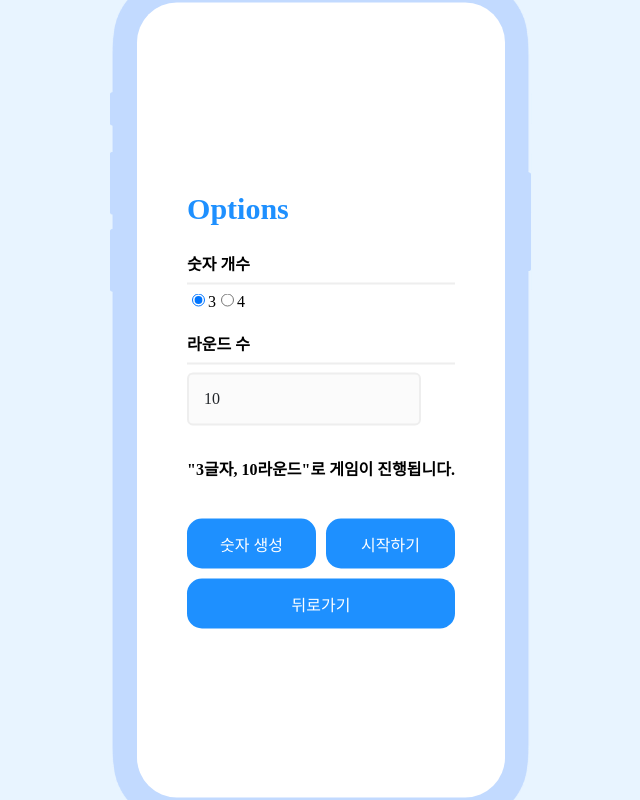
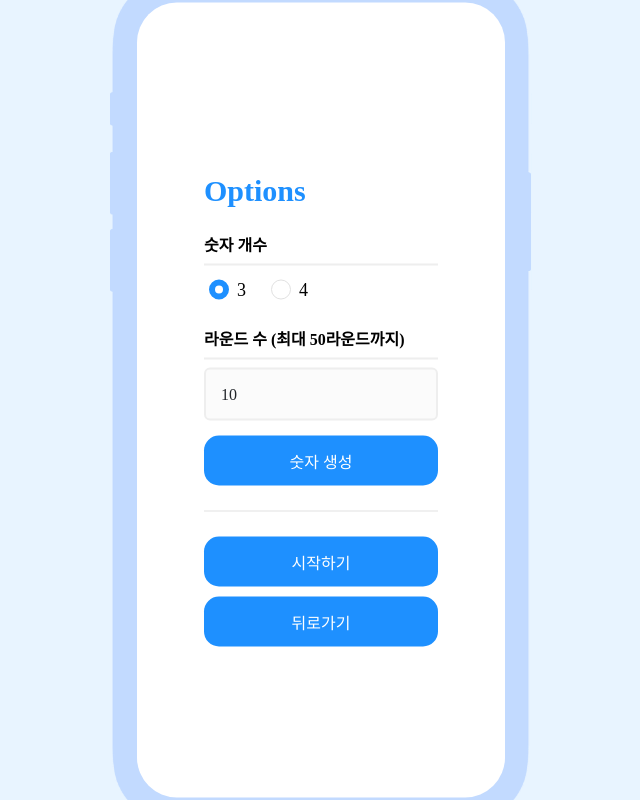
Before and after one commit to eundol0519/BullsAndCows, a React (Create React App) app: page /option in a window 1280 px wide. Shown: the whole page, without its empty margins (319-959 px from the left). Built offline with nearby package versions, Linux system fonts and the light colour scheme; a web font is replaced by a local one.

Commit message:
📰 : 추가 기능 구현
- 숫자 입력 시 input 값 비우기
- 동일한 숫자 입력 시 경고창
- 정답인 경우 해당 라운드 추가 노출
- 사용자가 최대 진행 라운드 선택할 수 있도록 수정
- input에 enter 기능 추가

```diff
--- a/src/elements/Button.tsx
+++ b/src/elements/Button.tsx
@@ -3,7 +3,7 @@ import styled from "@emotion/styled/macro";
 
 interface Props {
   children: ReactNode;
-  duplicateClickPrevention?: boolean;
+  loadingYN?: boolean;
   disabled?: boolean;
   onClick?: any;
   className?: string;
@@ -11,31 +11,31 @@ interface Props {
 
 const Button = ({
   children,
-  duplicateClickPrevention = false,
+  loadingYN = false,
   disabled = false,
   onClick,
   className,
 }: Props) => {
-  const [requestingApi, setRequestingApi] = useState(false);
+  const [loading, setLoading] = useState(false);
 
   return (
     <Wrap
       className={className}
       type="button"
       onClick={
-        Boolean(duplicateClickPrevention)
+        Boolean(loadingYN)
           ? () => {
-              if (requestingApi) return;
+              if (loading) return;
 
-              setRequestingApi(true);
+              setLoading(true);
               setTimeout(() => {
                 onClick && onClick();
-                setRequestingApi(false);
-              }, 1000);
+                setLoading(false);
+              }, 500);
             }
           : onClick
       }
-      disabled={requestingApi || disabled}
+      disabled={loading || disabled}
     >
       {children}
     </Wrap>
--- a/src/pages/Game.tsx
+++ b/src/pages/Game.tsx
@@ -1,4 +1,9 @@
-import { useEffect, useState } from "react";
+import React, {
+  InputHTMLAttributes,
+  ReactComponentElement,
+  useEffect,
+  useState,
+} from "react";
 import { useRecoilValue } from "recoil";
 import { getGameOptionState } from "../recoil/atom";
 import { useNavigate } from "react-router-dom";
@@ -8,7 +13,8 @@ import Input from "../elements/Input";
 import { css } from "@emotion/react";
 import Button from "../elements/Button";
 
-interface AnswerLogProps {
+interface InputRoundProps {
+  [key: string]: string | number;
   number: string;
   strike: number;
   ball: number;
@@ -18,14 +24,13 @@ interface AnswerLogProps {
 const Game = () => {
   const navigation = useNavigate();
 
-  const { numberCount, roundCount, numbers } =
-    useRecoilValue(getGameOptionState);
-  const [answer, setAnswer] = useState("");
-  const [answerLog, setAnswerLog] = useState<AnswerLogProps[]>([]);
+  const { count, round, answer } = useRecoilValue(getGameOptionState);
+  const [input, setInput] = useState("");
+  const [inputRound, setInputRound] = useState<InputRoundProps[]>([]);
   const [end, setEnd] = useState(false);
 
   useEffect(() => {
-    if (numbers.length === 0) {
+    if (answer.length === 0) {
       navigation("/option");
     }
   }, []);
@@ -33,54 +38,69 @@ const Game = () => {
   const inputHandler = (e: React.ChangeEvent<HTMLInputElement>) => {
     const value = e.target.value;
 
-    if (value.length > numberCount) {
+    if (value.length > count) {
       return;
     } else {
-      setAnswer(value);
+      setInput(value);
     }
   };
 
   const submit = () => {
-    if (answerLog.length >= 10) {
+    // 현재 라운드 > 총 라운드인 경우
+    if (inputRound.length >= round) {
       setEnd(true);
       notify({
         type: "error",
-        text: "10라운드까지 정답을 맞추지 못하셨습니다😢 게임이 종료됩니다.",
+        text: `${inputRound.length}라운드까지 정답을 맞추지 못하셨습니다😢 게임이 종료됩니다.`,
       });
       return;
     }
 
-    const strikeCount = numbers.filter(
-      (item, i) => Number(answer.split("")[i]) === item
+    // 중복된 숫자를 입력한 경우
+    const sameAnswer = inputRound.some((item) => item.number === input);
+
+    if (sameAnswer) {
+      notify({
+        type: "error",
+        text: "동일한 숫자는 입력이 불가합니다.",
+      });
+      setInput("");
+      return;
+    }
+
+    const strikeCount = answer.filter(
+      (item, i) => Number(input.split("")[i]) === item
     ).length;
 
-    if (strikeCount === numberCount) {
+    if (strikeCount === count) {
       setEnd(true);
       notify({
         type: "success",
-        text: "정답입니다🥳",
+        text: `${round}라운드 중 ${
+          inputRound.length + 1
+        }라운드에 정답을 맞추셨습니다.🥳`,
       });
     }
 
-    const ballCount = answer
+    const ballCount = input
       .split("")
       .filter(
-        (item, i) =>
-          numbers[i] !== Number(item) && numbers.includes(Number(item))
+        (item, i) => answer[i] !== Number(item) && answer.includes(Number(item))
       ).length;
 
-    const outCount = numberCount - (strikeCount + ballCount);
+    const outCount = count - (strikeCount + ballCount);
 
     const log = {
-      number: answer,
+      number: input,
       strike: strikeCount,
       ball: ballCount,
       out: outCount,
     };
 
-    setAnswerLog((prev) => {
+    setInputRound((prev) => {
       return [...prev, log];
     });
+    setInput("");
   };
 
   return (
@@ -92,24 +112,35 @@ const Game = () => {
           margin: 0;
         `}
       >
-        {answerLog.length <= 10 && end ? numbers : numbers.map((_) => "_ ")}
+        {inputRound.length <= 10 && end ? answer : answer.map((_) => "_ ")}
       </h1>
-      <LogList lengthYN={answerLog.length > 0}>
-        {answerLog.map((item) => (
+      <p
+        css={css`
+          margin-top: 0;
+          text-align: center;
+        `}
+      >
+        (현재 라운드 : {inputRound.length}/{round})
+      </p>
+      <LogList lengthYN={inputRound.length > 0}>
+        {inputRound.map((item) => (
+          <React.Fragment key={item.number}>
             <LogItem>
               <strong>{item.number}</strong>
               <hr />
               Strike : <strong>{item.strike}</strong> | Ball :{" "}
               <strong>{item.ball}</strong> | Out : <strong>{item.out}</strong>
             </LogItem>
+          </React.Fragment>
         ))}
       </LogList>
       <Input
         type="number"
-        name="answer"
+        name="count"
         onChange={inputHandler}
-        value={answer}
-        placeholder={`${numberCount}개의 숫자를 입력해주세요.`}
+        value={input}
+        placeholder={`${count}개의 숫자를 입력해주세요.`}
+        enter={submit}
       />
       <div>
         <Button onClick={submit} disabled={end}>
@@ -117,10 +148,14 @@ const Game = () => {
         </Button>
         <Button
           onClick={() => {
+            if (end) {
+              navigation("/");
+            } else {
               navigation("/option");
+            }
           }}
         >
-          뒤로가기
+          {end ? "메인으로" : "뒤로가기"}
         </Button>
       </div>
       <Toast />
@@ -129,11 +164,12 @@ const Game = () => {
 };
 
 const LogList = styled.div<{ lengthYN: boolean }>`
-  max-height: 400px;
+  max-height: 300px;
   overflow: auto;
   padding: 10px;
   border-radius: 15px;
-  background: ${({ lengthYN }) => (lengthYN ? "#eee" : "white")};
+  background: ${({ lengthYN }) =>
+    lengthYN ? "rgba(238, 238, 238, 0.5)" : "white"};
 `;
 
 const LogItem = styled.div`
--- a/src/pages/Option.tsx
+++ b/src/pages/Option.tsx
@@ -11,25 +11,24 @@ import Button from "../elements/Button";
 const Option = () => {
   const navigation = useNavigate();
 
-  const [{ numberCount, roundCount }, setOptionState] =
-    useRecoilState(gameOptionState);
+  const [{ count, round }, setOptionState] = useRecoilState(gameOptionState);
 
   useEffect(() => {
     mixHandler();
-  }, [numberCount]);
+  }, [count]);
 
   const mixHandler = () => {
     const result = makeRandomNumber();
 
     setOptionState((prev) => {
-      return { ...prev, numbers: result };
+      return { ...prev, answer: result };
     });
   };
 
   const makeRandomNumber = () => {
     let numbers: number[] = [];
 
-    while (numbers.length < numberCount) {
+    while (numbers.length < count) {
       const number = Math.floor(Math.random() * 10); // 0 ~ 9
       const notSame = !numbers.includes(number);
 
@@ -41,20 +40,31 @@ const Option = () => {
 
   const countHandler = (e: React.ChangeEvent<HTMLInputElement>) => {
     const name = e.target.name;
-    let value: number | string = null;
+    let value: number = null;
 
     switch (name) {
-      case "numberCount":
-      case "roundCount":
-        value = Number(e.target.value);
+      case "count":
+      case "round":
+        const number = Number(e.target.value.replace(/[^0-9]/g, ""));
+
+        if (number <= 50) {
+          value = number;
+        } else {
+          notify({
+            type: "error",
+            text: "50라운드까지만 설정하실 수 있습니다.",
+          });
+          value = 50;
+        }
+
         break;
       default:
-        value = e.target.value;
+        console.error("case가 존재하지 않습니다.");
         break;
     }
 
     setOptionState((prev) => {
-      return { ...prev, [name]: value };
+      return { ...prev, [name]: value || null };
     });
   };
 
@@ -62,45 +72,38 @@ const Option = () => {
     <div>
       <h2>Options</h2>
       <div className="optionList">
-        <OptionItem>
+        <OptionItem margin={20}>
           <label className="title">숫자 개수</label>
           <hr />
-          <label>
+          <div className="radioWrap">
+            <RadioItem>
               <input
                 type="radio"
-              name="numberCount"
+                name="count"
                 value="3"
-              checked={numberCount === 3}
+                checked={count === 3}
                 onChange={countHandler}
               />
               3
-          </label>
-          <label>
+            </RadioItem>
+            <RadioItem>
               <input
                 type="radio"
-              name="numberCount"
+                name="count"
                 value="4"
-              checked={numberCount === 4}
+                checked={count === 4}
                 onChange={countHandler}
               />
               4
-          </label>
+            </RadioItem>
+          </div>
         </OptionItem>
-        <OptionItem className="option">
-          <label className="title">라운드 수</label>
+        <OptionItem className="option" margin={0}>
+          <label className="title">라운드 수 (최대 50라운드까지)</label>
           <hr />
-          <Input name="roundCount" value={roundCount} onChange={countHandler} />
+          <Input name="round" value={round} onChange={countHandler} />
         </OptionItem>
-        <p
-          css={css`
-            font-weight: 700;
-          `}
-        >
-          "{numberCount}글자, {roundCount}라운드"로 게임이 진행됩니다.
-        </p>
       </div>
-      <br />
-      <ButtonWrap>
       <Button
         onClick={() => {
           mixHandler();
@@ -109,17 +112,30 @@ const Option = () => {
             text: "숫자가 생성되었습니다.",
           });
         }}
+        loadingYN
       >
         숫자 생성
       </Button>
+      <div
+        css={css`
+          margin: 20px 0;
+          border-bottom: 1px solid #e1e1e1;
+        `}
+      />
       <Button
         onClick={() => {
+          notify({
+            type: "success",
+            text: `${count}글자, ${round}라운드로 게임이 진행됩니다.`,
+          });
+          setTimeout(() => {
             navigation("/gameStart");
+          }, 2200);
         }}
+        loadingYN
       >
         시작하기
       </Button>
-      </ButtonWrap>
       <Button
         onClick={() => {
           navigation("/");
@@ -132,14 +148,8 @@ const Option = () => {
   );
 };
 
-const ButtonWrap = styled.div`
-  display: flex;
-  justify-content: space-between;
-  gap: 10px;
-`;
-
-const OptionItem = styled.div`
-  margin-bottom: 20px;
+const OptionItem = styled.div<{ margin: number }>`
+  margin-bottom: ${({ margin }) => `${margin}px`};
 
   .title {
     display: block;
@@ -154,6 +164,36 @@ const OptionItem = styled.div`
   input {
     margin-top: 0;
   }
+
+  .radioWrap {
+    display: flex;
+    gap: 20px;
+  }
+`;
+
+const RadioItem = styled.span`
+  display: flex;
+  align-items: center;
+  gap: 5px;
+  font-size: 18px;
+  line-height: 2rem;
+
+  [type="radio"],
+  span {
+    vertical-align: middle;
+  }
+
+  [type="radio"] {
+    appearance: none;
+    border: 1px solid #e1e1e1;
+    border-radius: 50%;
+    width: 1.25em;
+    height: 1.25em;
+  }
+
+  [type="radio"]:checked {
+    border: 0.4em solid var(--main-color);
+  }
 `;
 
 export default Option;
--- a/src/recoil/atom.ts
+++ b/src/recoil/atom.ts
@@ -3,9 +3,9 @@ import { atom, selector } from "recoil";
 export const gameOptionState = atom({
   key: "gameOptionState",
   default: {
-    numberCount: 3,
-    roundCount: 10,
-    numbers: [],
+    count: 3,
+    round: 10,
+    answer: [],
   },
 });
 
```
Also changed, not shown: src/elements/Input.tsx (+9 -0 lines). Lines whose indentation alone changed are shown as unchanged.
